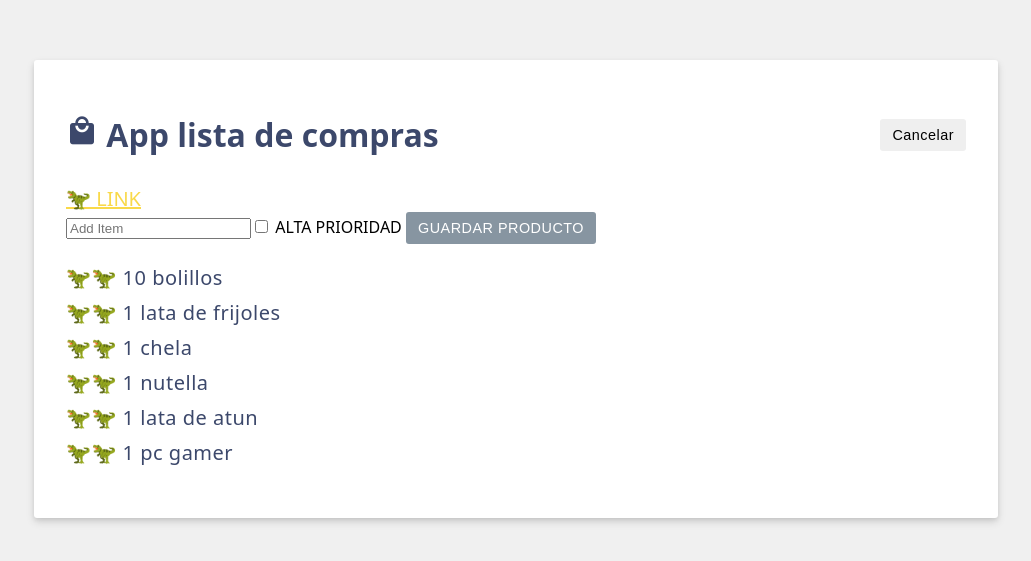
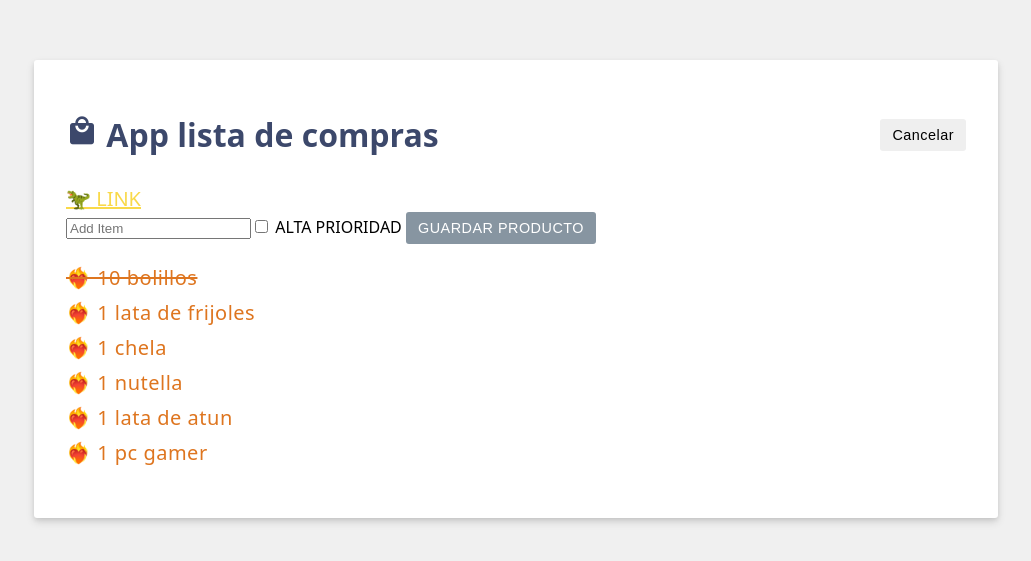
Before and after one commit to AaronAlons/DADM-2024, a Vue app: page / in a window 1280 px wide. Shown: the part 111-672 px from the top of the page, without its empty margins (124-1155 px from the left). Built offline with nearby package versions, Linux system fonts and the light colour scheme.

Commit message:
⭐FEAT: S13 clases estaticas

```diff
--- a/src/App.vue
+++ b/src/App.vue
@@ -5,12 +5,12 @@ const header = ref('App lista de compras');
 //items
 //item model
 const items = ref([
-    {id:'1', label:'10 bolillos'},
-    {id:'2',label:'1 lata de frijoles'},
-    {id:'3',label:'1 chela'},
-    {id:'4',label:'1 nutella'},
-    {id:'5',label:'1 lata de atun'},
-    {id:'6',label:'1 pc gamer'}
+    {id:'1', label:'10 bolillos',purchased:true,priority:true},
+    {id:'2',label:'1 lata de frijoles',purchased:false, priority:true},
+    {id:'3',label:'1 chela',purchased:false, priority:true},
+    {id:'4',label:'1 nutella',purchased:false, priority:true},
+    {id:'5',label:'1 lata de atun', purchased:false,  priority:true},
+    {id:'6',label:'1 pc gamer', purchased:false,  priority:true}
 ]);
 //items method
 const saveItem = () =>{
@@ -150,7 +150,14 @@ v-on:submit.prevent = "saveItem">
 <!--ul>li*3 es el lenguaje emet a usar-->
 <ul>
   <!--<li v-for="({id,label}, i) in items" :key="id"> {{ i+1 }} {{i%2==0?'🦖':'🛒'}} {{label}} </li>-->
-        <li v-for="item in items" :key="item.id">🦖🦖 {{item.label}} </li>
+        <li
+        v-for="{id,label,purchased, priority}
+        in items"
+        :key="id"
+         class="amazing"
+      :class="{strikeout: purchased, priority:priority}">
+    {{ priority ? '❤️‍🔥' : '⭐' }}
+        {{label}} </li>
 
         <p v-if="items.length===0">🥀NO HAY ELEMENTOS EN LA LISTA🥀</p>
 </ul>
```
